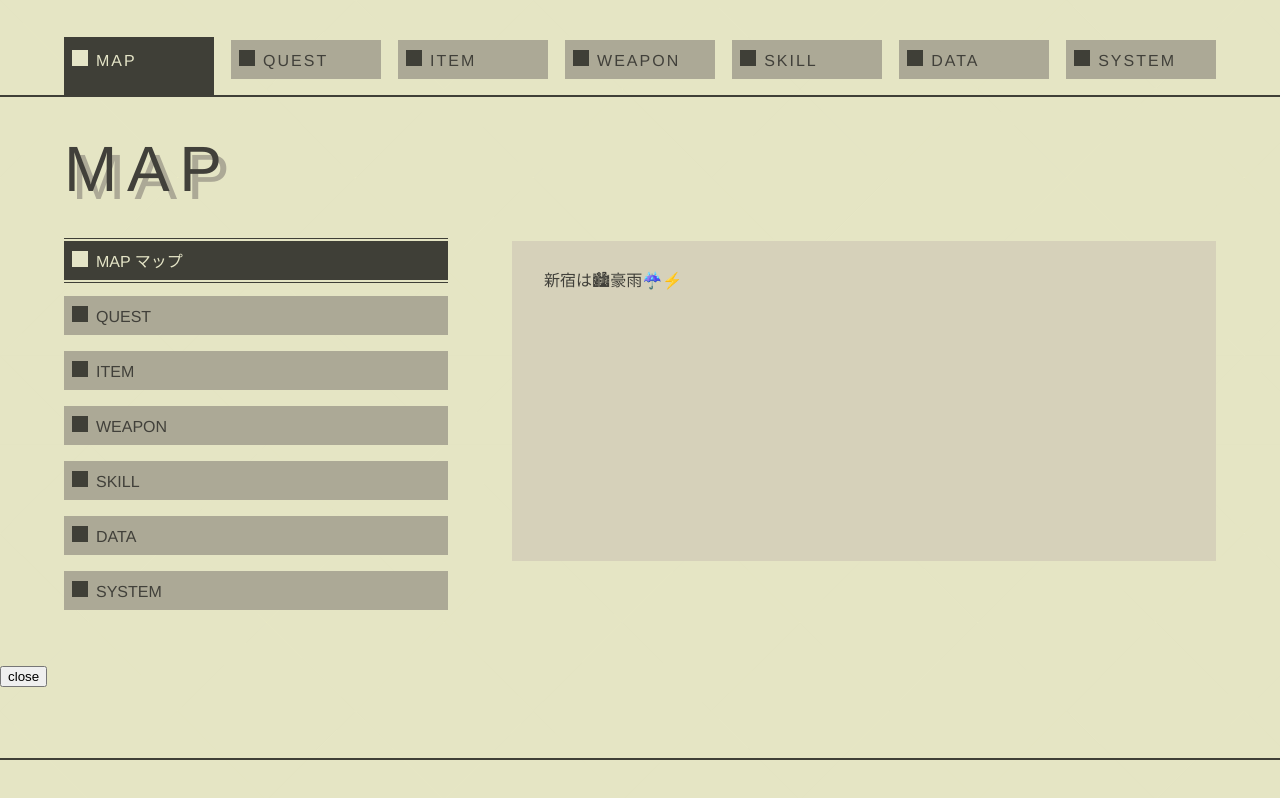
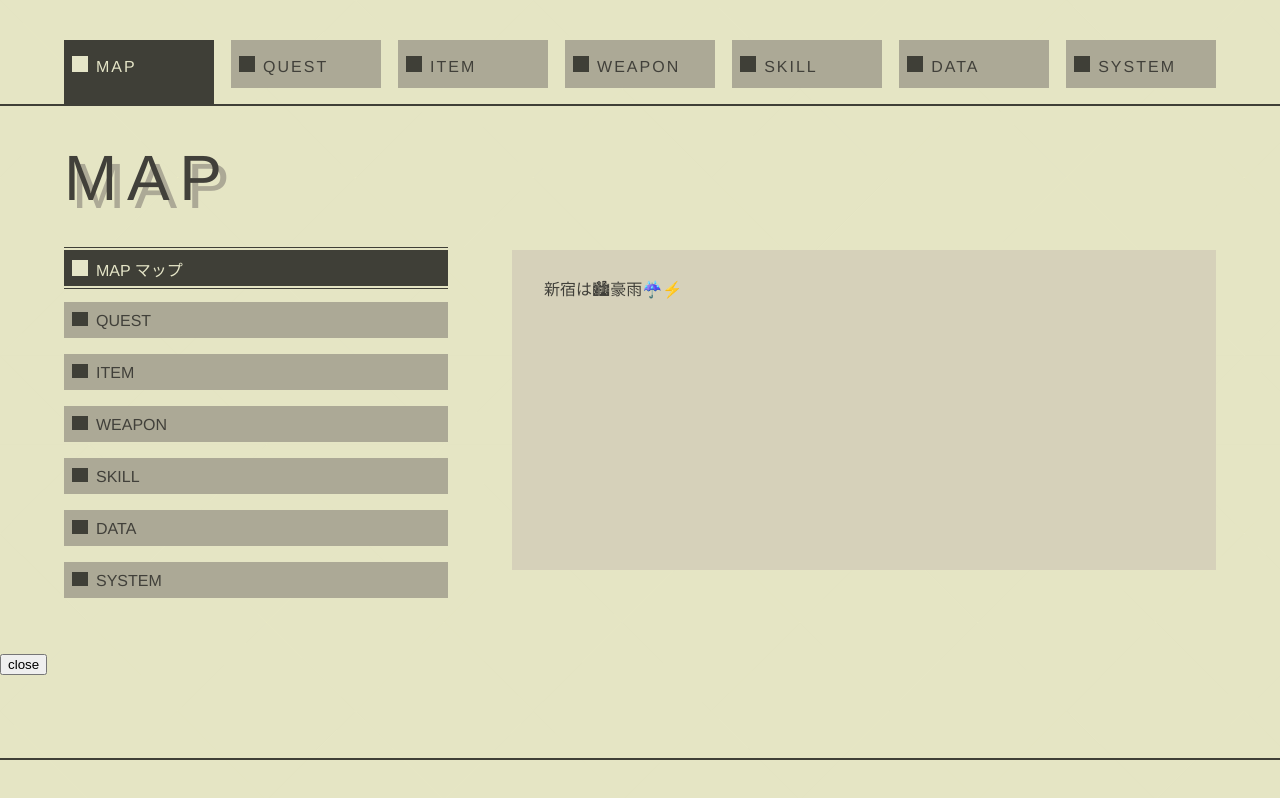
Before and after one commit to aodnawg/nier, a React app: page / in a window 1280 px wide. Built offline with nearby package versions, Linux system fonts and the light colour scheme.

Commit message:
arrange button animation

```diff
--- a/src/js/components/menu/contents/page.jsx
+++ b/src/js/components/menu/contents/page.jsx
@@ -6,7 +6,7 @@ export default class Page extends React.Component { // TODO propsが適当すぎ
     const { page } = this.props;
 
     return (<div className="page">
-      <h1 className="page_title">{page.name}</h1>
+      <h1 className="page_title">{page.title}</h1>
       <div className="page_box">
         <nav className="sub_nav">
           <ul>
--- a/src/js/index.jsx
+++ b/src/js/index.jsx
@@ -24,3 +24,6 @@ window.addEventListener(
   'resize',
   () => store.dispatch(set_window_size()), false,
 );
+
+
+store.dispatch({ type: 'OPEN_MENU' });
--- a/src/js/sagas/index.js
+++ b/src/js/sagas/index.js
@@ -32,8 +32,8 @@ function* openMenuSaga() {
   yield put(menu_actions.show_bg());
   yield call(wait, 500);
   yield put(menu_actions.show_contents());
+  yield put(menu_actions.show_nav());
   yield call(nier_type);
-  yield put(menu_actions.show_nav());
 }
 
 function* closeMenuSaga() {
--- a/src/scss/menu/contents/header.scss
+++ b/src/scss/menu/contents/header.scss
@@ -6,7 +6,6 @@
         margin: 5vh 5vw 2vh;
         letter-spacing: 2px;
 
-
         ul{
           display: flex;
           flex-wrap: wrap;
@@ -14,20 +13,23 @@
           position: relative;
 
           li{
-            transition: all 0.5s ease;
             position: relative;
             width: 13%;
 
             div {
-              transition: top,bottom,height 0.3s linear;
+              transition: bottom 0.3s linear;
             }
 
             div.button {
-              padding: 10px 0;
+              padding: 1em 0;
+              height: 3em;
+              box-sizing: border-box;
               min-width: 120px;
               background: #ACA996;
               text-align: left;
               vertical-align: middle;
+              position: relative;
+              z-index: 0;
 
               &:before{
                 display: inline-block;
@@ -36,11 +38,22 @@
                 background: #3F3F37;
                 content: '';
               }
+
+              &::after{
+                display: block;
+                width: 0;
+                height: 3em;
+                position: absolute;
+                top: 0; left: 0;
+                background: #3F3F37;
+                z-index: -1;
+                content: '';
+                transition: all .1s ease-in;
+              }
             }
 
             &:hover {
               div.button {
-                background: #3F3F37;
                 color: #E5E5C7;
 
                 &:before{
@@ -49,6 +62,10 @@
                   margin-right: .5em; margin-left: .5em;
                   background: #E5E5C7;
                   content: '';
+                }
+
+                &::after {
+                  width: 100%;
                 }
               }
 
@@ -86,19 +103,15 @@
               }
 
               div.line_top {
-                height: 3px;
+                opacity: 0;
+              }
+
+              div.line_bottom {
+                height: 2vh;
                 width: 100%;
                 background: #3F3F37;
                 position: absolute;
-                top: -3px;
-              }
-
-              div.line_bottom {
-                height: 20px;
-                width: 100%;
-                background: #3F3F37;
-                position: absolute;
-                bottom: -16px;
+                bottom: -2vh;
               }
             }
           }
--- a/src/scss/menu/contents/page.scss
+++ b/src/scss/menu/contents/page.scss
@@ -24,7 +24,6 @@
               margin-bottom: 1em;
               cursor: pointer;
 
-
               div {
                 transition: top,bottom,height 0.3s linear;
               }
@@ -35,19 +34,36 @@
                 background: #ACA996;
                 text-align: left;
                 vertical-align: middle;
+                height: 1em;
+                position: relative;
+                z-index: 1;
+                transition: all .5s ease;
 
                 &:before{
                   display: inline-block;
-                  width: 1em; height: 1em;
+                  width: 1em; height: .9em;
                   margin-right: .5em; margin-left: .5em;
                   background: #3F3F37;
                   content: '';
                 }
+
+                &::after{
+                  display: block;
+                  width: 0vw; height: inherit;
+                  position: absolute;
+                  top: 0; left: 0;
+                  background: #3F3F37;
+                  z-index: -1;
+                  padding: inherit;
+                  height: inherit;
+                  content: '';
+                  transition: all .1s ease-in;
+                }
               }
 
               &:hover {
+
                 div.button {
-                  background: #3F3F37;
                   color: #E5E5C7;
 
                   &:before{
@@ -56,6 +72,10 @@
                     margin-right: .5em; margin-left: .5em;
                     background: #E5E5C7;
                     content: '';
+                  }
+
+                  &::after{
+                    width: 30vw;
                   }
                 }
 
@@ -87,6 +107,10 @@
                     margin-right: .5em; margin-left: .5em;
                     background: #E5E5C7;
                     content: '';
+                  }
+
+                  &::after{
+                    width: 30vw;
                   }
                 }
                 div.line_top {
```
